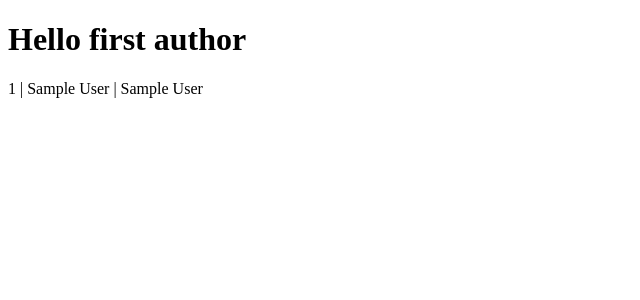
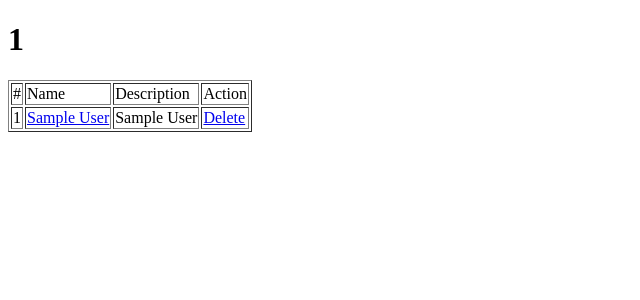
Before and after one commit to is-konstantin/Project_store, a Django app: template store_project/proj/book/templates/home.html in a window 1280 px wide. Shown: the top 300 px of the page, without its empty margins (0-640 px from the left). Run offline with Django 3.2, Linux system fonts and the light colour scheme; tables that the repository leaves empty hold one stand-in row (values such as "Sample post"); the template is opened without the code that fills it: values that come from a table or form of the project are taken from there, most other values are stand-ins (such as "Sample title", 1, 10 or a date in 2020).

Commit message:
Added functions delete and details

```diff
--- a/store_project/proj/book/templates/home.html
+++ b/store_project/proj/book/templates/home.html
@@ -6,8 +6,24 @@
     <title>Document</title>
 </head>
 <body>
-    <h1>Hello first author</h1>
-    {{author.id}} | {{author.author_name}} | {{author.author_description}}<br>
+    <h1> {{pk}} </h1>
+    <table border="1">
+        <tr>
+            <td> # </td>
+            <td> Name </td>
+            <td> Description </td>
+            <td> Action </td>
+        </tr>
+        {% for auth in authors %}
+        <tr>
+            <td> {{ auth.pk }} </td>
+            <td> <a href = "{% url 'author-detail' auth.pk %}"> {{ auth.author_name }}</a> </a></td>
+            <td> {{ auth.author_description }} </td>
+            <td> <a href = "{% url 'author-delete' auth.pk %}"> Delete </a> </td>
+        </tr>
+        {% endfor %}
+    </table>
+
 
 </body>
 </html>
--- a/store_project/proj/proj/urls.py
+++ b/store_project/proj/proj/urls.py
@@ -15,9 +15,11 @@ Including another URLconf
 """
 from django.contrib import admin
 from django.urls import path
-from book.views import home_page
+from book import views
 
 urlpatterns = [
     path('admin/', admin.site.urls),
-    path('', home_page),
+    path('authors/', views.authors_list, name = "authors-list"),
+    path('authors/<int:pk>/', views.authors_detail, name = "author-detail"),
+    path('authors-delete/<int:pk>/', views.authors_delete, name = "author-delete"),
 ]
```
Also changed, not shown: store_project/proj/book/templates/delete.html (added, +13 -0 lines), store_project/proj/book/templates/detail.html (added, +14 -0 lines), store_project/proj/book/views.py (+15 -3 lines), store_project/proj/book/admin.py (line endings or trailing spaces).
